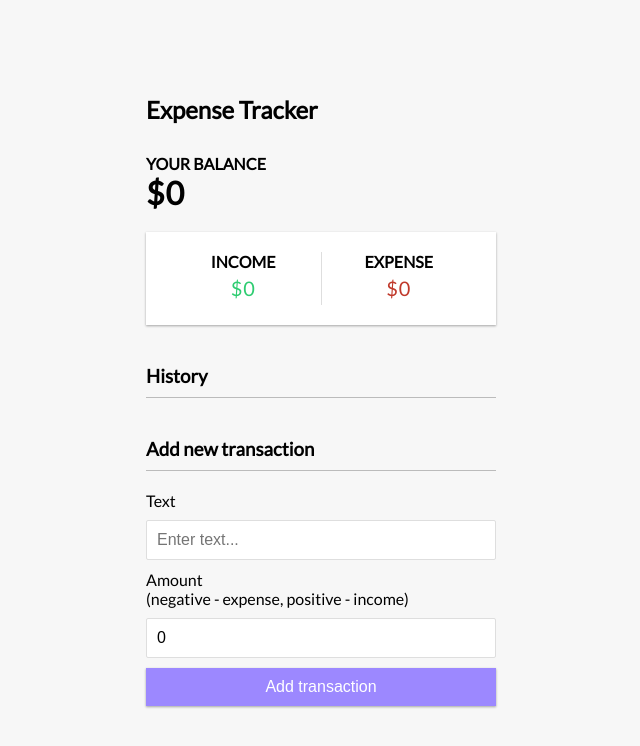
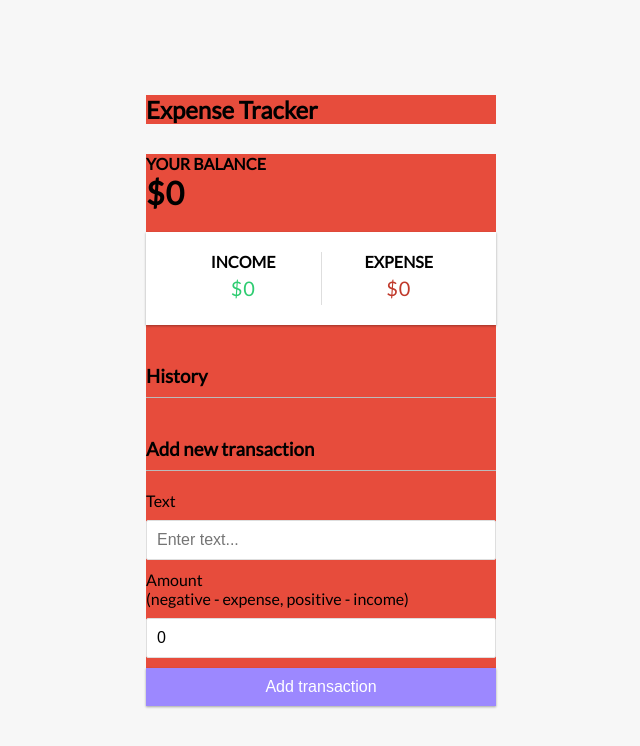
Before and after one commit to usmanismail782/ExpenseTracker_ReactApp_Project1, a React (Create React App) app: page / in a window 1280 px wide. Shown: the top 746 px of the page, without its empty margins (319-959 px from the left). Built offline with nearby package versions, Linux system fonts and the light colour scheme.

Commit message:
Color change

```diff
--- a/src/App.css
+++ b/src/App.css
@@ -22,6 +22,7 @@ body {
 .container {
   margin: 30px auto;
   width: 350px;
+  background-color: #e74c3c;
 }
 
 h1 {
```
Also changed, not shown: 1 other file (tests, documents, lock files or other folders).
